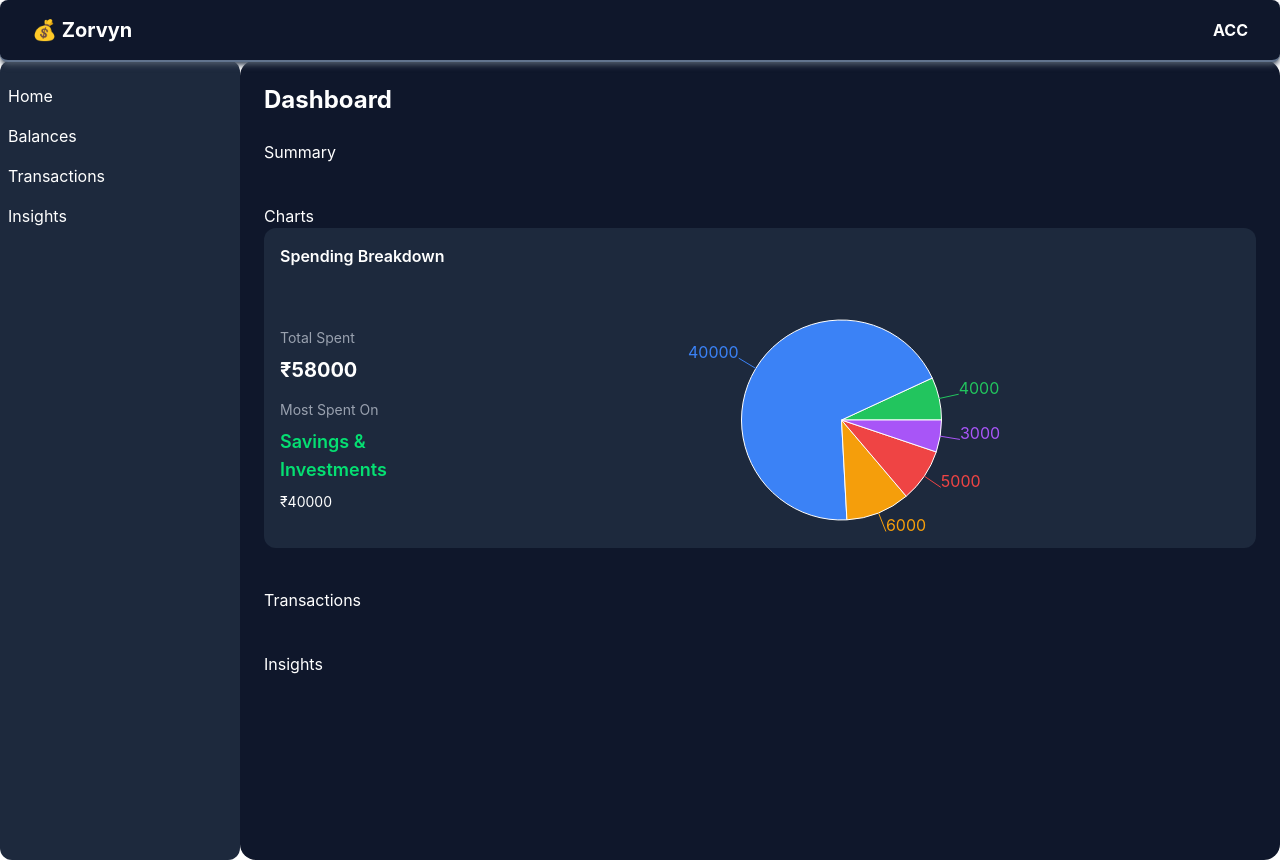
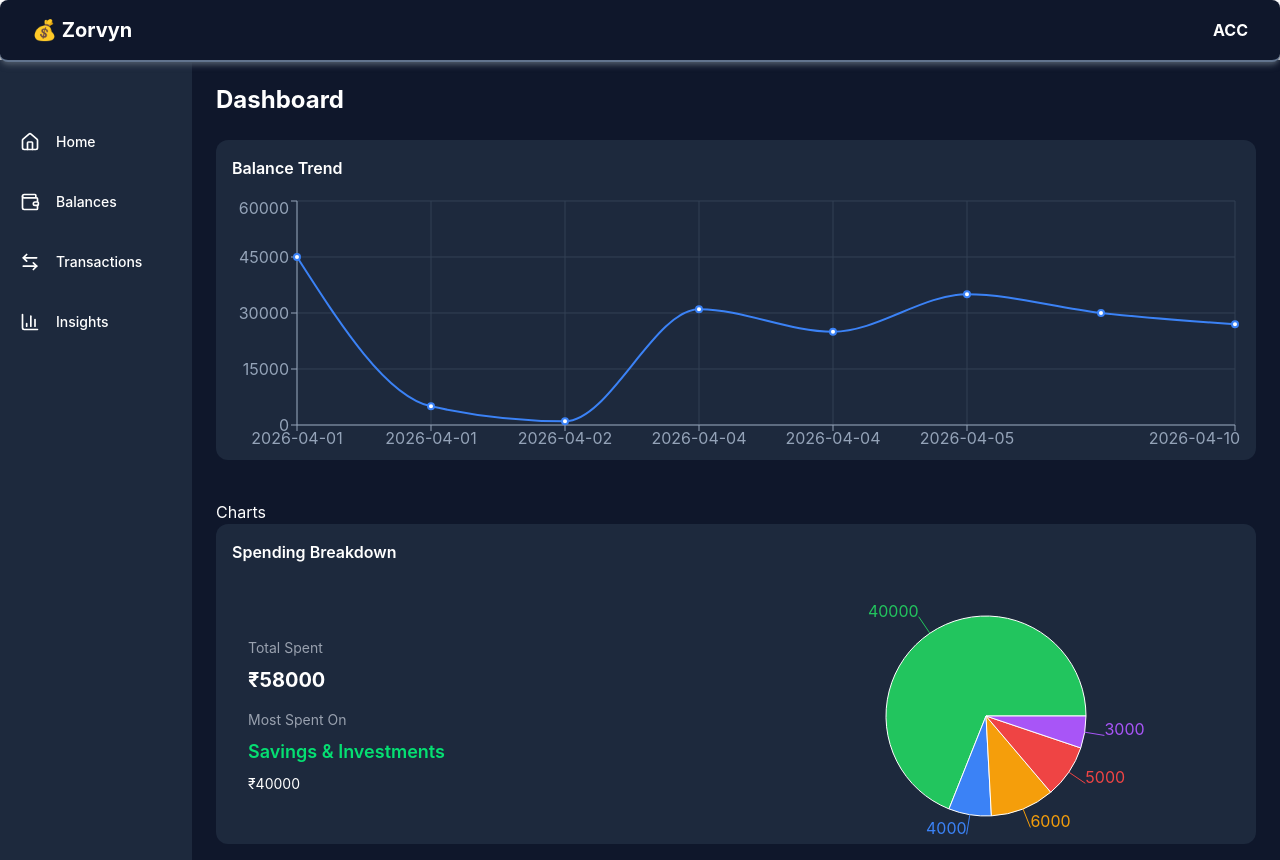
Before and after one commit to TaranaKhanna/Finance-Dashboard, a React (Vite) app: page / in a window 1280 px wide. Built offline with nearby package versions, Linux system fonts and the light colour scheme.

Commit message:
feat: add BalanceChart and Sidebar components; update Dashboard layout

```diff
--- a/package.json
+++ b/package.json
@@ -11,6 +11,7 @@
   },
   "dependencies": {
     "@tailwindcss/vite": "^4.2.2",
+    "lucide-react": "^1.7.0",
     "react": "^19.2.4",
     "react-dom": "^19.2.4",
     "recharts": "^3.8.1",
--- a/src/App.jsx
+++ b/src/App.jsx
@@ -7,10 +7,7 @@ const App = () => {
     <div className="h-screen">
       <Header />
 
-      <div className="flex">
-        <Sidebar />
         <Dashboard />
-      </div>
     </div>
   )
 }
--- /dev/null
+++ b/src/components/dashboard/BalanceChart.jsx
@@ -0,0 +1,55 @@
+import {
+  LineChart,
+  Line,
+  XAxis,
+  YAxis,
+  Tooltip,
+  CartesianGrid,
+  ResponsiveContainer,
+} from "recharts";
+
+const getBalanceData = (transactions) => {
+  let balance = 0;
+
+  return transactions
+    .sort((a, b) => new Date(a.date) - new Date(b.date))
+    .map((t) => {
+      balance += t.type === "income" ? t.amount : -t.amount;
+
+      return {
+        date: t.date,
+        balance,
+      };
+    });
+}
+
+export default function BalanceChart({ transactions }) {
+    const data = getBalanceData(transactions);
+
+  return (
+    <div className="bg-slate-800 p-4 pb-10 rounded-xl h-80 w-full">
+      <h2 className="mb-4 font-semibold text-sm sm:text-base">Balance Trend</h2>
+
+      <ResponsiveContainer width="100%" height="100%">
+        <LineChart data={data}>
+          <CartesianGrid stroke="#334155" />
+          <XAxis dataKey="date" stroke="#94a3b8" />
+          <YAxis stroke="#94a3b8" />
+          <Tooltip
+              contentStyle={{
+                backgroundColor: "#0f172a", borderRadius: "10px", fontSize: "10px", padding: "4px 4px"
+              }}
+              labelStyle={{ color: "#94a3b8", fontWeight: 500 }}
+              itemStyle={{ color: "white", fontSize: "12px" }}
+            />
+          <Line
+            type="monotone"
+            dataKey="balance"
+            stroke="#3b82f6"
+            strokeWidth={2}
+          />
+        </LineChart>
+      </ResponsiveContainer>
+    </div>
+  )
+}
--- a/src/components/dashboard/PieChart.jsx
+++ b/src/components/dashboard/PieChart.jsx
@@ -20,7 +20,6 @@ const getCategoryData = (transactions) => {
   });
   let maxSpentCategory = "";
   let maxAmount = 0;
-  console.log(map);
   for (let key in map) {
     if (map[key] > maxAmount) {
       maxAmount = map[key];
@@ -43,42 +42,58 @@ export default function SpendingChart({ transactions }) {
   const { data, total, maxSpentCategory, maxAmount } = getCategoryData(transactions);
 
   return (
-    <div className="bg-slate-800 p-4 rounded-xl h-80">
-      <h2 className="mb-4 font-semibold">Spending Breakdown</h2>
 
-      <div className="flex items-center justify-between h-full pb-4">
-        <div className="text-sm space-y-2">
+    <div className="bg-slate-800 p-4 rounded-xl h-auto md:h-80">
+      <h2 className="mb-4 font-semibold text-sm sm:text-base">
+        Spending Breakdown
+      </h2>
+
+      <div className="flex flex-col md:flex-row items-center justify-between gap-4 md:gap-6 h-full pb-4 px-2 md:px-4">
+        <div className="text-sm space-y-2 w-full md:w-1/2 text-center md:text-left">
           <p className="text-gray-400">Total Spent</p>
-          <p className="text-xl font-bold text-white">₹{total}</p>
+          <p className="text-lg md:text-xl font-bold text-white">
+            ₹{total}
+          </p>
 
           <p className="text-gray-400 mt-4">Most Spent On</p>
-          <p className="text-lg font-semibold text-green-400">
+          <p className="text-base md:text-lg font-semibold text-green-400">
             {maxSpentCategory}
           </p>
           <p className="text-white">₹{maxAmount}</p>
         </div>
 
+        <div className="w-full h-56 md:h-full md:w-1/2">
           <ResponsiveContainer width="100%" height="100%">
             <PieChart>
               <Pie
                 data={data}
                 dataKey="value"
-              outerRadius={100}
-              label>
+                outerRadius={window.innerWidth < 768 ? 70 : 100}
+                label={window.innerWidth >= 768}
+              >
                 {data.map((entry, index) => (
                   <Cell key={index} fill={COLORS[index % COLORS.length]} />
                 ))}
               </Pie>
+
               <Tooltip
                 contentStyle={{
-                backgroundColor: "#0f172a", borderRadius: "10px", fontSize: "12px", padding: "4px 8px"
+                  backgroundColor: "#0f172a",
+                  borderRadius: "10px",
+                  fontSize: "12px",
+                  padding: "4px 8px",
                 }}
                 labelStyle={{ color: "black", fontWeight: 500 }}
-              itemStyle={{ color: "white", fontSize: "12px", fontWeight: 500 }}
+                itemStyle={{
+                  color: "white",
+                  fontSize: "12px",
+                  fontWeight: 500,
+                }}
               />
             </PieChart>
           </ResponsiveContainer>
         </div>
       </div>
+    </div>
   );
 }
--- a/src/components/layout/Sidebar.jsx
+++ b/src/components/layout/Sidebar.jsx
@@ -1,12 +1,65 @@
+import { useState } from "react";
+import {
+  Home,
+  Wallet,
+  ArrowLeftRight,
+  BarChart3,
+  Menu,
+  X,
+} from "lucide-react";
+
 export default function Sidebar() {
+  const [isOpen, setIsOpen] = useState(false);
+
+  const links = [
+    { name: "Home", icon: Home, href: "#summary" },
+    { name: "Balances", icon: Wallet, href: "#charts" },
+    { name: "Transactions", icon: ArrowLeftRight, href: "#transactions" },
+    { name: "Insights", icon: BarChart3, href: "#insights" },
+  ];
+
   return (
-    <div className="w-60 bg-slate-800 mt-15 text-white py-6 px-2 rounded-xl fixed left-0 h-screen">
-      <nav className="space-y-4">
-        <a href="#summary" className="block hover:text-blue-400">Home</a>
-        <a href="#charts" className="block hover:text-blue-400">Balances</a>
-        <a href="#transactions" className="block hover:text-blue-400">Transactions</a>
-        <a href="#insights" className="block hover:text-blue-400">Insights</a>
-      </nav>
-    </div>
+    <>
+      <button
+        className="md:hidden fixed top-4 left-4 z-50 bg-slate-800 p-2 rounded-lg text-white"
+        onClick={() => setIsOpen(!isOpen)}
+      >
+        {isOpen ? <X size={20} /> : <Menu size={20} />}
+      </button>
+
+      <div
+        className={`
+        bg-slate-800 text-white z-40
+          transition-all duration-300
+
+          ${isOpen ? "translate-x-0" : "-translate-x-full"}
+          md:translate-x-0
+
+          w-16 md:w-48
+          px-2 py-6
+        `}
+      >
+        <nav className="space-y-6 mt-10">
+          {links.map((link, index) => {
+            const Icon = link.icon;
+
+            return (
+              <a
+                key={index}
+                href={link.href}
+                className="flex items-center gap-4 px-3 py-2 rounded-lg hover:bg-slate-700 transition"
+              >
+                <Icon size={20} />
+
+                {/* 🔹 Hide text on small screens */}
+                <span className="hidden md:inline text-sm font-medium">
+                  {link.name}
+                </span>
+              </a>
+            );
+          })}
+        </nav>
+      </div>
+    </>
   );
 }
--- a/src/pages/Dashboard.jsx
+++ b/src/pages/Dashboard.jsx
@@ -1,16 +1,21 @@
+import BalanceChart from "../components/dashboard/BalanceChart"
 import SpendingChart from "../components/dashboard/PieChart"
 import { transactions } from "../data/userData"
+import Sidebar from "../components/layout/Sidebar"
 
 const Dashboard = () => {
   return (
-    <div className="flex h-screen bg-slate-900 text-white w-full ml-60 rounded-2xl mt-15 right-0">
+    <div className="flex h-screen bg-slate-900 text-white w-full mt-15 right-0">
+        <Sidebar />
 
         <div className="flex-1 overflow-y-auto p-6">
 
         <h1 className="text-2xl font-bold mb-6">Dashboard</h1>
 
-        {/* Sections will come here */}
-        <div id="summary">Summary</div>
+        {/* Summary */}
+        <BalanceChart transactions={transactions["b@gmail.com"]} />
+
+        {/* Pie chart */}
         <div id="charts" className="mt-10">Charts</div>
 
         <SpendingChart transactions={transactions["b@gmail.com"]} />
```
Also changed, not shown: src/components/dashboard/BalanceChart.js (deleted), 1 other file (tests, documents, lock files or other folders). Lines whose indentation alone changed are shown as unchanged.
